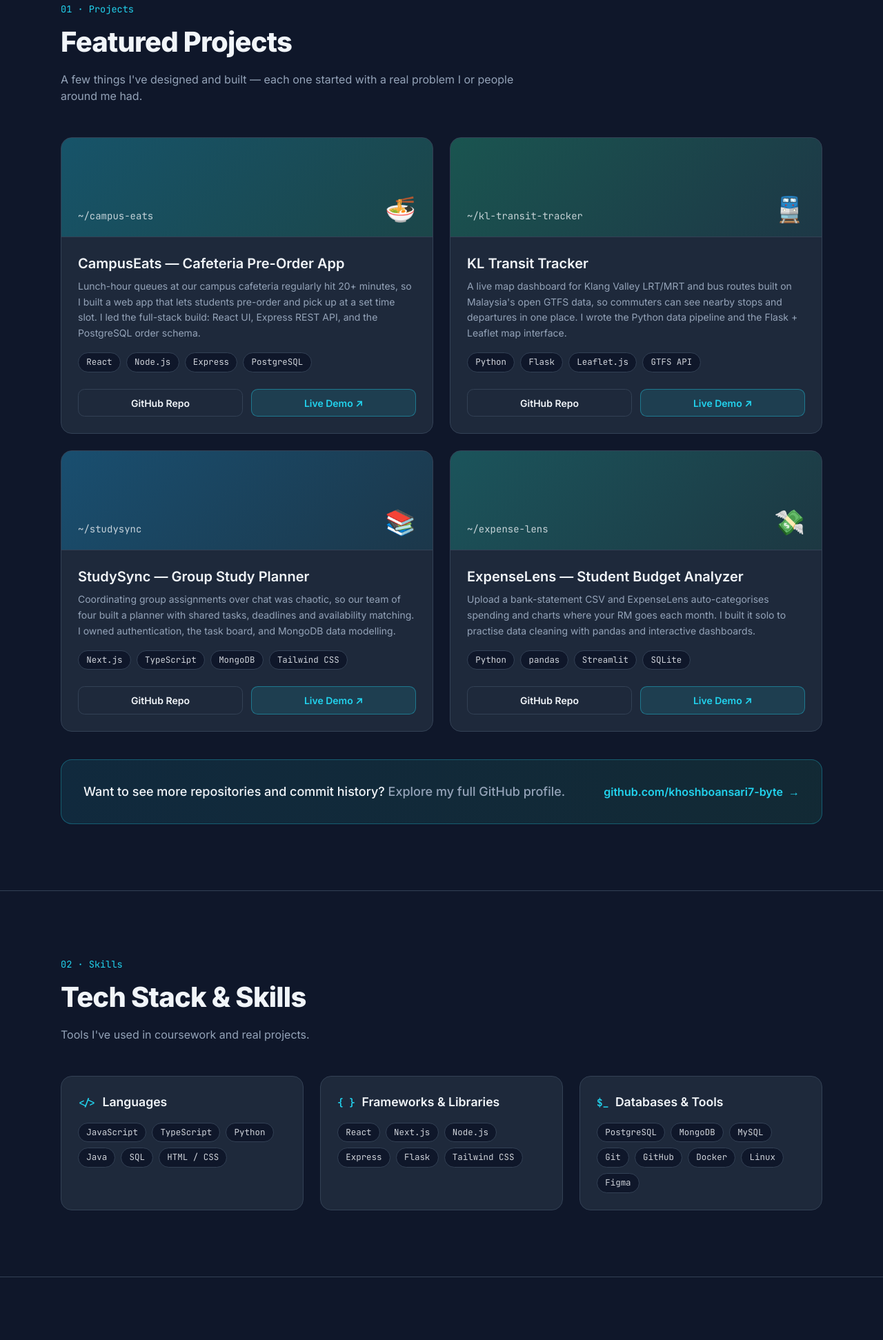
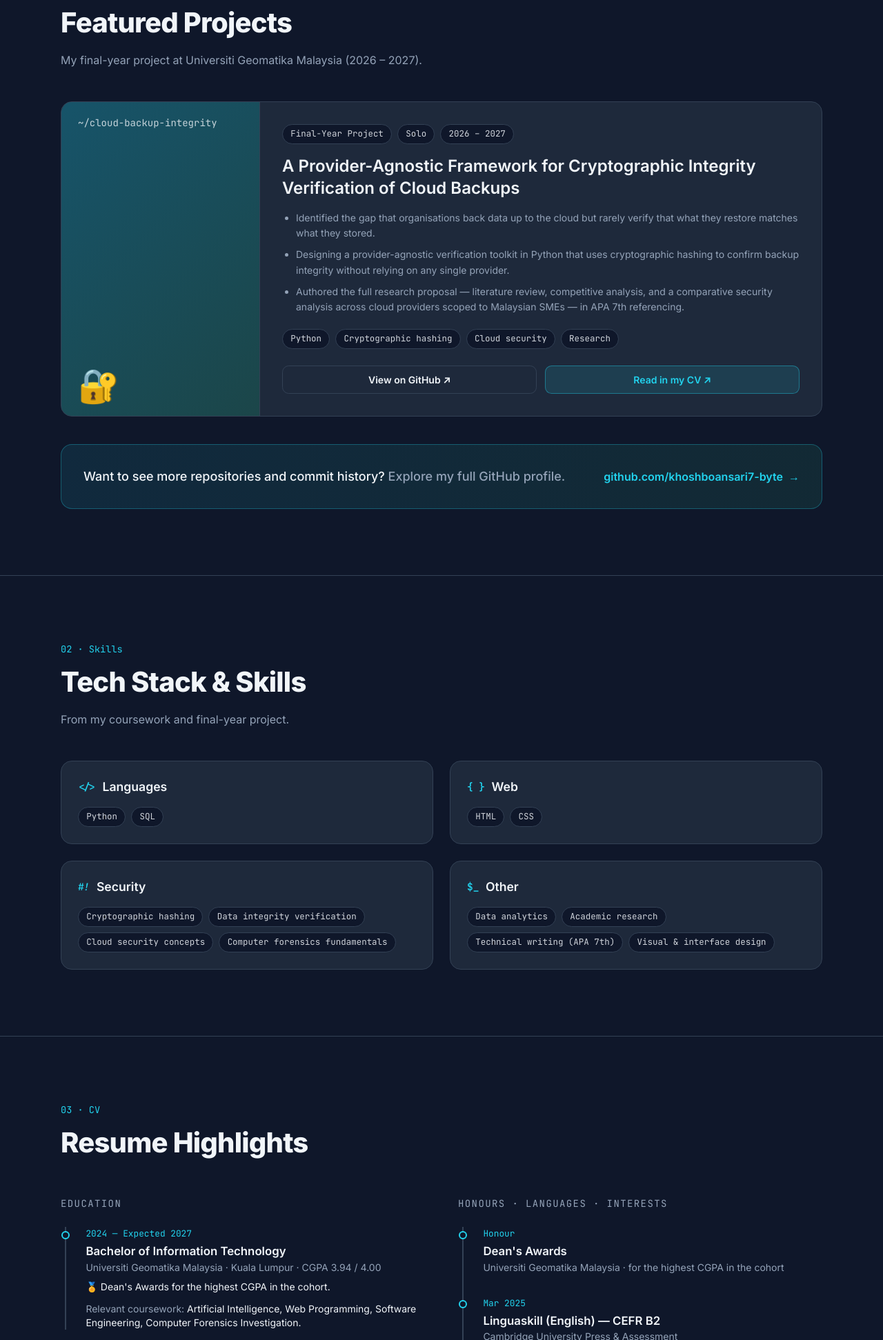
Before and after one commit to khoshboansari7-byte/Professional-Portfolio, a plain HTML site: page index.html in a window 1280 px wide. Shown: the part 857-2800 px from the top of the page at 69% size. Drawn offline with nearby package versions, Linux system fonts and the light colour scheme.

Commit message:
Update index.html

```diff
--- a/index.html
+++ b/index.html
@@ -4,7 +4,7 @@
   <meta charset="utf-8" />
   <meta name="viewport" content="width=device-width, initial-scale=1" />
   <title>Khushbo Ansari — IT Student Portfolio</title>
-  <meta name="description" content="Khushbo Ansari — IT student in Kuala Lumpur seeking a software / IT internship. Projects, skills, CV and contact." />
+  <meta name="description" content="Khushbo Ansari — final-year IT student in Kuala Lumpur seeking a cybersecurity or web development internship from January 2027. Projects, skills, CV and contact." />
 
   <!-- Apply saved theme before paint to avoid a flash -->
   <script>
@@ -41,6 +41,7 @@
   <link rel="preconnect" href="https://fonts.gstatic.com" crossorigin />
   <link href="https://fonts.googleapis.com/css2?family=Inter:wght@400;500;600;700;800&family=JetBrains+Mono:wght@400;600&display=swap" rel="stylesheet" />
   <link rel="stylesheet" href="styles.css" />
+  <link rel="icon" href="favicon.svg" type="image/svg+xml" />
 </head>
 
 <body class="bg-bg text-ink font-sans antialiased">
@@ -98,7 +99,7 @@
       <div class="relative mx-auto max-w-6xl px-4 sm:px-6 pt-20 pb-24 sm:pt-28 sm:pb-32">
         <span class="inline-flex items-center gap-2 rounded-full border border-accent2/30 bg-accent2/10 px-3 py-1 text-xs sm:text-sm font-medium text-accent2">
           <span class="relative flex h-2 w-2"><span class="absolute inline-flex h-full w-full animate-ping rounded-full bg-accent2 opacity-60"></span><span class="relative inline-flex h-2 w-2 rounded-full bg-accent2"></span></span>
-          Open to Software / IT Internships in Kuala Lumpur
+          Open to Cybersecurity / Web Development Internships in Kuala Lumpur
         </span>
 
         <h1 class="mt-6 text-4xl sm:text-5xl lg:text-6xl font-extrabold tracking-tight leading-tight">
@@ -107,10 +108,10 @@
         </h1>
 
         <p class="mt-6 max-w-2xl text-base sm:text-lg text-muted leading-relaxed">
-          I'm a second-year <strong class="text-ink font-semibold">Bachelor of Information Technology (Hons)</strong> student at
-          <strong class="text-ink font-semibold">Your University, Kuala Lumpur</strong>, specialising in software engineering.
-          I love building practical web apps and small tools that solve real problems for students and local communities — from clean React front-ends to well-structured REST APIs.
-          I'm <strong class="text-ink font-semibold">available from March 2027 for a 3–6 month internship</strong>, on-site in KL or hybrid.
+          I'm a final-year <strong class="text-ink font-semibold">Bachelor of Information Technology</strong> student at
+          <strong class="text-ink font-semibold">Universiti Geomatika Malaysia, Kuala Lumpur</strong>, graduating in 2027 with a CGPA of 3.94.
+          I'm currently building a Python toolkit that verifies the cryptographic integrity of cloud backups independently of the cloud provider.
+          I'm <strong class="text-ink font-semibold">seeking a January 2027 internship in cybersecurity or web development</strong> in Kuala Lumpur.
         </p>
 
         <div class="mt-10 flex flex-col sm:flex-row flex-wrap gap-3">
@@ -135,81 +136,32 @@
       <div class="mx-auto max-w-6xl px-4 sm:px-6 py-20 sm:py-24">
         <p class="section-kicker">01 · Projects</p>
         <h2 class="section-title">Featured Projects</h2>
-        <p class="mt-3 max-w-2xl text-muted">A few things I've designed and built — each one started with a real problem I or people around me had.</p>
+        <p class="mt-3 max-w-2xl text-muted">My final-year project at Universiti Geomatika Malaysia (2026 – 2027).</p>
 
-        <div class="mt-12 grid gap-6 sm:grid-cols-2">
-          <!-- Project 1 -->
-          <article class="project-card">
-            <div class="project-thumb from-cyan-500/30 to-emerald-500/20">
-              <span class="font-mono text-sm text-ink/80">~/campus-eats</span>
-              <span class="text-4xl" aria-hidden="true">🍜</span>
+        <div class="mt-12">
+          <article class="project-card md:flex-row">
+            <div class="project-thumb md:w-72 md:h-auto md:flex-col md:items-start md:justify-between md:border-b-0 md:border-r border-line from-cyan-500/30 to-emerald-500/20">
+              <span class="font-mono text-sm text-ink/80">~/cloud-backup-integrity</span>
+              <span class="text-5xl" aria-hidden="true">🔐</span>
             </div>
-            <div class="flex flex-col flex-1 p-6">
-              <h3 class="text-xl font-semibold">CampusEats — Cafeteria Pre-Order App</h3>
-              <p class="mt-2 text-muted text-sm leading-relaxed">Lunch-hour queues at our campus cafeteria regularly hit 20+ minutes, so I built a web app that lets students pre-order and pick up at a set time slot. I led the full-stack build: React UI, Express REST API, and the PostgreSQL order schema.</p>
-              <ul class="mt-4 flex flex-wrap gap-2" aria-label="Tech stack">
-                <li class="pill">React</li><li class="pill">Node.js</li><li class="pill">Express</li><li class="pill">PostgreSQL</li>
+            <div class="flex flex-col flex-1 p-6 sm:p-8">
+              <div class="flex flex-wrap items-center gap-2">
+                <span class="pill">Final-Year Project</span>
+                <span class="pill">Solo</span>
+                <span class="pill">2026 – 2027</span>
+              </div>
+              <h3 class="mt-4 text-xl sm:text-2xl font-semibold">A Provider-Agnostic Framework for Cryptographic Integrity Verification of Cloud Backups</h3>
+              <ul class="mt-4 space-y-2 text-muted text-sm leading-relaxed list-disc pl-5">
+                <li>Identified the gap that organisations back data up to the cloud but rarely verify that what they restore matches what they stored.</li>
+                <li>Designing a provider-agnostic verification toolkit in Python that uses cryptographic hashing to confirm backup integrity without relying on any single provider.</li>
+                <li>Authored the full research proposal — literature review, competitive analysis, and a comparative security analysis across cloud providers scoped to Malaysian SMEs — in APA 7th referencing.</li>
               </ul>
-              <div class="mt-auto pt-6 flex gap-3">
-                <a href="https://github.com/khoshboansari7-byte/campus-eats" target="_blank" rel="noopener noreferrer" class="card-btn">GitHub Repo</a>
-                <a href="https://github.com/khoshboansari7-byte/campus-eats#readme" target="_blank" rel="noopener noreferrer" class="card-btn card-btn-accent">Live Demo ↗</a>
-              </div>
-            </div>
-          </article>
-
-          <!-- Project 2 -->
-          <article class="project-card">
-            <div class="project-thumb from-emerald-500/30 to-teal-500/10">
-              <span class="font-mono text-sm text-ink/80">~/kl-transit-tracker</span>
-              <span class="text-4xl" aria-hidden="true">🚆</span>
-            </div>
-            <div class="flex flex-col flex-1 p-6">
-              <h3 class="text-xl font-semibold">KL Transit Tracker</h3>
-              <p class="mt-2 text-muted text-sm leading-relaxed">A live map dashboard for Klang Valley LRT/MRT and bus routes built on Malaysia's open GTFS data, so commuters can see nearby stops and departures in one place. I wrote the Python data pipeline and the Flask + Leaflet map interface.</p>
-              <ul class="mt-4 flex flex-wrap gap-2" aria-label="Tech stack">
-                <li class="pill">Python</li><li class="pill">Flask</li><li class="pill">Leaflet.js</li><li class="pill">GTFS API</li>
+              <ul class="mt-5 flex flex-wrap gap-2" aria-label="Tech stack">
+                <li class="pill">Python</li><li class="pill">Cryptographic hashing</li><li class="pill">Cloud security</li><li class="pill">Research</li>
               </ul>
-              <div class="mt-auto pt-6 flex gap-3">
-                <a href="https://github.com/khoshboansari7-byte/kl-transit-tracker" target="_blank" rel="noopener noreferrer" class="card-btn">GitHub Repo</a>
-                <a href="https://github.com/khoshboansari7-byte/kl-transit-tracker#readme" target="_blank" rel="noopener noreferrer" class="card-btn card-btn-accent">Live Demo ↗</a>
-              </div>
-            </div>
-          </article>
-
-          <!-- Project 3 -->
-          <article class="project-card">
-            <div class="project-thumb from-sky-500/30 to-cyan-500/10">
-              <span class="font-mono text-sm text-ink/80">~/studysync</span>
-              <span class="text-4xl" aria-hidden="true">📚</span>
-            </div>
-            <div class="flex flex-col flex-1 p-6">
-              <h3 class="text-xl font-semibold">StudySync — Group Study Planner</h3>
-              <p class="mt-2 text-muted text-sm leading-relaxed">Coordinating group assignments over chat was chaotic, so our team of four built a planner with shared tasks, deadlines and availability matching. I owned authentication, the task board, and MongoDB data modelling.</p>
-              <ul class="mt-4 flex flex-wrap gap-2" aria-label="Tech stack">
-                <li class="pill">Next.js</li><li class="pill">TypeScript</li><li class="pill">MongoDB</li><li class="pill">Tailwind CSS</li>
-              </ul>
-              <div class="mt-auto pt-6 flex gap-3">
-                <a href="https://github.com/khoshboansari7-byte/studysync" target="_blank" rel="noopener noreferrer" class="card-btn">GitHub Repo</a>
-                <a href="https://github.com/khoshboansari7-byte/studysync#readme" target="_blank" rel="noopener noreferrer" class="card-btn card-btn-accent">Live Demo ↗</a>
-              </div>
-            </div>
-          </article>
-
-          <!-- Project 4 -->
-          <article class="project-card">
-            <div class="project-thumb from-teal-500/30 to-emerald-500/10">
-              <span class="font-mono text-sm text-ink/80">~/expense-lens</span>
-              <span class="text-4xl" aria-hidden="true">💸</span>
-            </div>
-            <div class="flex flex-col flex-1 p-6">
-              <h3 class="text-xl font-semibold">ExpenseLens — Student Budget Analyzer</h3>
-              <p class="mt-2 text-muted text-sm leading-relaxed">Upload a bank-statement CSV and ExpenseLens auto-categorises spending and charts where your RM goes each month. I built it solo to practise data cleaning with pandas and interactive dashboards.</p>
-              <ul class="mt-4 flex flex-wrap gap-2" aria-label="Tech stack">
-                <li class="pill">Python</li><li class="pill">pandas</li><li class="pill">Streamlit</li><li class="pill">SQLite</li>
-              </ul>
-              <div class="mt-auto pt-6 flex gap-3">
-                <a href="https://github.com/khoshboansari7-byte/expense-lens" target="_blank" rel="noopener noreferrer" class="card-btn">GitHub Repo</a>
-                <a href="https://github.com/khoshboansari7-byte/expense-lens#readme" target="_blank" rel="noopener noreferrer" class="card-btn card-btn-accent">Live Demo ↗</a>
+              <div class="mt-auto pt-6 flex flex-col sm:flex-row gap-3">
+                <a href="https://github.com/khoshboansari7-byte" target="_blank" rel="noopener noreferrer" class="card-btn">View on GitHub ↗</a>
+                <a href="./resume.pdf" target="_blank" rel="noopener noreferrer" class="card-btn card-btn-accent">Read in my CV ↗</a>
               </div>
             </div>
           </article>
@@ -228,26 +180,32 @@
     <section id="skills" class="border-t border-line">
       <div class="mx-auto max-w-6xl px-4 sm:px-6 py-20 sm:py-24">
         <p class="section-kicker">02 · Skills</p>
-        <h2 class="section-title">Tech Stack & Skills</h2>
-        <p class="mt-3 max-w-2xl text-muted">Tools I've used in coursework and real projects.</p>
+        <h2 class="section-title">Tech Stack &amp; Skills</h2>
+        <p class="mt-3 max-w-2xl text-muted">From my coursework and final-year project.</p>
 
-        <div class="mt-12 grid gap-6 md:grid-cols-3">
+        <div class="mt-12 grid gap-6 sm:grid-cols-2">
           <div class="skill-card">
             <h3 class="skill-title"><span class="text-accent">&lt;/&gt;</span> Languages</h3>
             <ul class="mt-4 flex flex-wrap gap-2">
-              <li class="pill">JavaScript</li><li class="pill">TypeScript</li><li class="pill">Python</li><li class="pill">Java</li><li class="pill">SQL</li><li class="pill">HTML / CSS</li>
+              <li class="pill">Python</li><li class="pill">SQL</li>
             </ul>
           </div>
           <div class="skill-card">
-            <h3 class="skill-title"><span class="text-accent">{ }</span> Frameworks & Libraries</h3>
+            <h3 class="skill-title"><span class="text-accent">{ }</span> Web</h3>
             <ul class="mt-4 flex flex-wrap gap-2">
-              <li class="pill">React</li><li class="pill">Next.js</li><li class="pill">Node.js</li><li class="pill">Express</li><li class="pill">Flask</li><li class="pill">Tailwind CSS</li>
+              <li class="pill">HTML</li><li class="pill">CSS</li>
             </ul>
           </div>
           <div class="skill-card">
-            <h3 class="skill-title"><span class="text-accent">$_</span> Databases & Tools</h3>
+            <h3 class="skill-title"><span class="text-accent">#!</span> Security</h3>
             <ul class="mt-4 flex flex-wrap gap-2">
-              <li class="pill">PostgreSQL</li><li class="pill">MongoDB</li><li class="pill">MySQL</li><li class="pill">Git</li><li class="pill">GitHub</li><li class="pill">Docker</li><li class="pill">Linux</li><li class="pill">Figma</li>
+              <li class="pill">Cryptographic hashing</li><li class="pill">Data integrity verification</li><li class="pill">Cloud security concepts</li><li class="pill">Computer forensics fundamentals</li>
+            </ul>
+          </div>
+          <div class="skill-card">
+            <h3 class="skill-title"><span class="text-accent">$_</span> Other</h3>
+            <ul class="mt-4 flex flex-wrap gap-2">
+              <li class="pill">Data analytics</li><li class="pill">Academic research</li><li class="pill">Technical writing (APA 7th)</li><li class="pill">Visual &amp; interface design</li>
             </ul>
           </div>
         </div>
@@ -266,38 +224,38 @@
             <h3 class="text-sm font-mono uppercase tracking-widest text-muted">Education</h3>
             <ol class="timeline mt-6">
               <li class="timeline-item">
-                <p class="timeline-date">2025 — Expected 2028</p>
-                <h4 class="timeline-title">Bachelor of Information Technology (Hons), Software Engineering</h4>
-                <p class="text-muted text-sm">Your University · Kuala Lumpur · CGPA 3.6 / 4.0</p>
-                <p class="mt-3 text-sm"><span class="text-muted">Relevant coursework:</span> Data Structures & Algorithms, Object-Oriented Programming (Java), Database Systems, Web Application Development, Software Engineering, Computer Networks, Operating Systems.</p>
-              </li>
-              <li class="timeline-item">
-                <p class="timeline-date">2023 — 2025</p>
-                <h4 class="timeline-title">Foundation in Computing</h4>
-                <p class="text-muted text-sm">Your College · Kuala Lumpur</p>
+                <p class="timeline-date">2024 — Expected 2027</p>
+                <h4 class="timeline-title">Bachelor of Information Technology</h4>
+                <p class="text-muted text-sm">Universiti Geomatika Malaysia · Kuala Lumpur · CGPA 3.94 / 4.00</p>
+                <p class="mt-2 text-sm">🏅 Dean's Awards for the highest CGPA in the cohort.</p>
+                <p class="mt-3 text-sm"><span class="text-muted">Relevant coursework:</span> Artificial Intelligence, Web Programming, Software Engineering, Computer Forensics Investigation.</p>
               </li>
             </ol>
           </div>
 
-          <!-- Experience -->
+          <!-- Honours & Languages -->
           <div>
-            <h3 class="text-sm font-mono uppercase tracking-widest text-muted">Experience · Leadership · Hackathons</h3>
+            <h3 class="text-sm font-mono uppercase tracking-widest text-muted">Honours · Languages · Interests</h3>
             <ol class="timeline mt-6">
               <li class="timeline-item">
-                <p class="timeline-date">Jun 2026 — Present</p>
-                <h4 class="timeline-title">Part-time IT Support Assistant</h4>
-                <p class="text-muted text-sm">University IT Services · Kuala Lumpur</p>
-                <p class="mt-2 text-sm">Resolve 15+ student and staff tickets weekly (Wi-Fi, accounts, lab PCs); wrote a short internal FAQ that cut repeat tickets.</p>
+                <p class="timeline-date">Honour</p>
+                <h4 class="timeline-title">Dean's Awards</h4>
+                <p class="text-muted text-sm">Universiti Geomatika Malaysia · for the highest CGPA in the cohort</p>
               </li>
               <li class="timeline-item">
-                <p class="timeline-date">Mar 2026</p>
-                <h4 class="timeline-title">Finalist — 24-hour Campus Hackathon</h4>
-                <p class="text-muted text-sm">Team of 4 · Built the first version of CampusEats</p>
+                <p class="timeline-date">Mar 2025</p>
+                <h4 class="timeline-title">Linguaskill (English) — CEFR B2</h4>
+                <p class="text-muted text-sm">Cambridge University Press &amp; Assessment</p>
               </li>
               <li class="timeline-item">
-                <p class="timeline-date">2025 — Present</p>
-                <h4 class="timeline-title">Committee Member, Computing & Tech Club</h4>
-                <p class="text-muted text-sm">Organised Git & GitHub workshops for 60+ first-year students.</p>
+                <p class="timeline-date">Languages</p>
+                <h4 class="timeline-title">Persian · English · Urdu · German</h4>
+                <p class="text-muted text-sm">Persian (native) · English (B2, Linguaskill certified) · Urdu (B1) · German (upgrading to B2)</p>
+              </li>
+              <li class="timeline-item">
+                <p class="timeline-date">Interests</p>
+                <h4 class="timeline-title">Watercolour &amp; digital painting</h4>
+                <p class="text-muted text-sm">A long-standing art practice I bring to front-end and interface work.</p>
               </li>
             </ol>
           </div>
@@ -318,7 +276,7 @@
       <div class="mx-auto max-w-6xl px-4 sm:px-6 py-20 sm:py-24">
         <p class="section-kicker">04 · Contact</p>
         <h2 class="section-title">Let's work together</h2>
-        <p class="mt-3 max-w-2xl text-muted">Recruiters and engineering teams in Kuala Lumpur: I'm looking for a software or IT internship starting March 2027. I usually reply within 24 hours.</p>
+        <p class="mt-3 max-w-2xl text-muted">Recruiters and engineering teams in Kuala Lumpur: I'm looking for a cybersecurity or web development internship starting January 2027. I usually reply within 24 hours.</p>
 
         <div class="mt-12 grid gap-6 md:grid-cols-3">
           <a href="https://www.linkedin.com/in/khushboansari" target="_blank" rel="noopener noreferrer" class="contact-card">
@@ -342,10 +300,10 @@
               <svg class="w-6 h-6" viewBox="0 0 24 24" fill="none" stroke="currentColor" stroke-width="2" aria-hidden="true"><rect x="3" y="5" width="18" height="14" rx="2"/><path d="m3 7 9 6 9-6"/></svg>
             </span>
             <span class="font-semibold">Email</span>
-            <a id="email-link" href="mailto:your.email@example.com" class="text-sm text-muted hover:text-accent break-all">your.email@example.com</a>
+            <a href="mailto:khoshboansari7@gmail.com" class="text-sm text-muted hover:text-accent break-all">khoshboansari7@gmail.com</a>
             <div class="mt-3 flex gap-2">
-              <a href="mailto:your.email@example.com" class="card-btn card-btn-accent email-mailto">Send Email</a>
-              <button id="copy-email" type="button" class="card-btn" data-email="your.email@example.com" aria-live="polite">Copy Email</button>
+              <a href="mailto:khoshboansari7@gmail.com" class="card-btn card-btn-accent">Send Email</a>
+              <button id="copy-email" type="button" class="card-btn" data-email="khoshboansari7@gmail.com" aria-live="polite">Copy Email</button>
             </div>
           </div>
         </div>
@@ -356,7 +314,7 @@
   <!-- ============ FOOTER ============ -->
   <footer class="border-t border-line">
     <div class="mx-auto max-w-6xl px-4 sm:px-6 py-8 flex flex-col sm:flex-row items-center justify-between gap-4 text-sm text-muted">
-      <p>© <span id="year">2026</span> Khushbo Ansari · Built with HTML & Tailwind CSS</p>
+      <p>© <span id="year">2026</span> Khushbo Ansari · Built with HTML &amp; Tailwind CSS</p>
       <div class="flex items-center gap-4">
         <a href="https://github.com/khoshboansari7-byte" target="_blank" rel="noopener noreferrer" class="hover:text-accent">GitHub</a>
         <a href="https://www.linkedin.com/in/khushboansari" target="_blank" rel="noopener noreferrer" class="hover:text-accent">LinkedIn</a>
```
